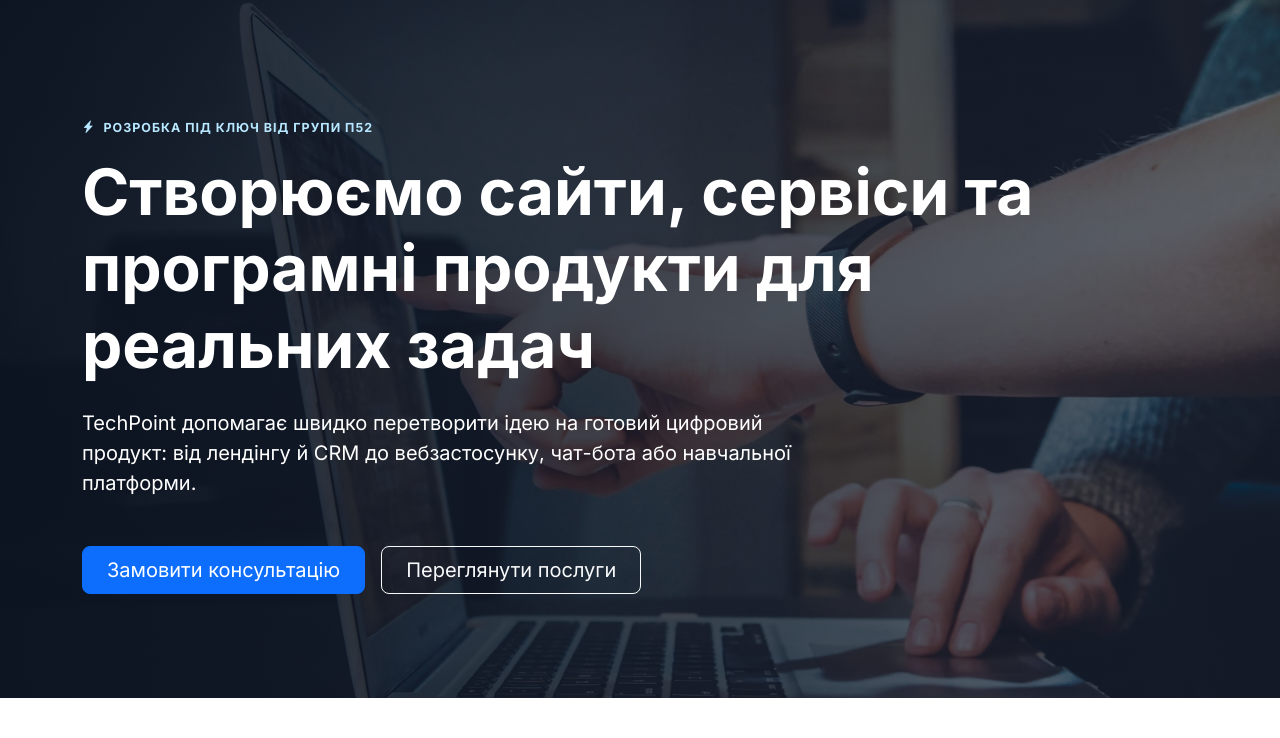
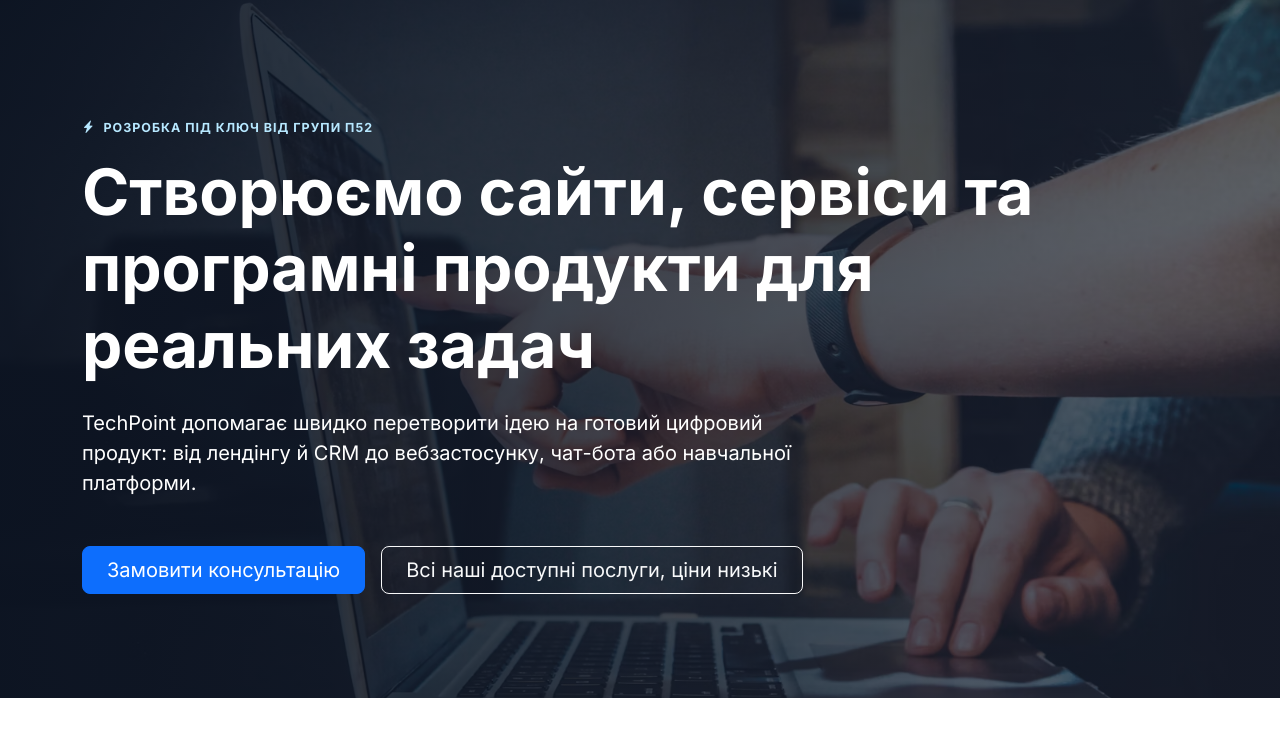
Before and after one commit to KhFtl/Landing, a plain HTML site: page index.html in a window 1280 px wide. Shown: the part 62-800 px from the top of the page. Drawn offline with nearby package versions, Linux system fonts and the light colour scheme.

Commit message:
Correct text

```diff
--- a/index.html
+++ b/index.html
@@ -38,7 +38,7 @@
             <p class="lead mb-5">TechPoint допомагає швидко перетворити ідею на готовий цифровий продукт: від лендінгу й CRM до вебзастосунку, чат-бота або навчальної платформи.</p>
             <div class="d-grid gap-3 d-sm-flex">
                 <a href="#contact" class="btn btn-primary btn-lg px-4">Замовити консультацію</a>
-                <a href="#services" class="btn btn-outline-light btn-lg px-4">Переглянути послуги</a>
+                <a href="#services" class="btn btn-outline-light btn-lg px-4">Всі наші доступні послуги, ціни низькі</a>
             </div>
         </div>
     </header>
```
Also changed, not shown: 1 other file.
